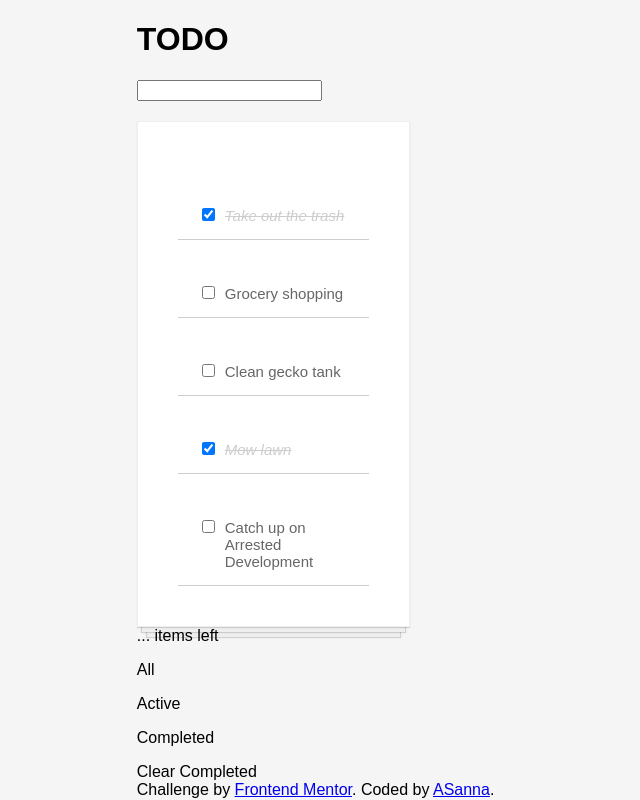
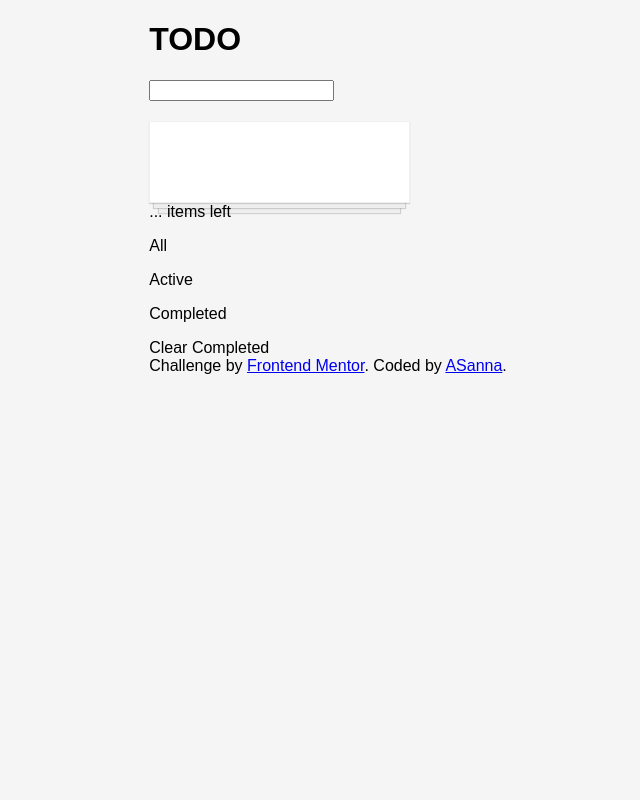
Before and after one commit to asannadock/To-Do-App, a React (Create React App) app: page / in a window 1280 px wide. Shown: the whole page, without its empty margins (312-952 px from the left). Built offline with nearby package versions, Linux system fonts and the light colour scheme.

Commit message:
Made input task working

```diff
--- a/src/App.js
+++ b/src/App.js
@@ -1,4 +1,4 @@
-import React from 'react'
+import React, { useState } from 'react'
 import Header from './components/Header'
 import Footer from './components/Footer'
 import TodoForm from './components/TodoForm'
@@ -7,11 +7,23 @@ import TodoActions from './components/TodoActions'
 import './App.css'
 
 function App() {
+    // Creating a state for inputs
+    const [inputText, setInputText] = useState('')
+    // Creating a state to store all todos. We gonna have an array of objects ([]). And we gona add inputText to this todos array by form submit in the TodoForm component
+    const [todos, setTodos] = useState([])
+
+    // Adding a new todo to the list
+    // function addTodo(todo) {
+    //     // Creating a new todos array by calling the setTodo function and passing in an array with the new todo, add it to the beginning and the old todos array spread over it
+    //     setTodos([todo, ...todos])
+    // }
+
     return (
         <div className="App">
             <Header />
-            <TodoForm />
-            <TodoList />
+            {/* Passing our new addTodo function to the todoForm component as a prop */}
+            <TodoForm todos={todos} setTodos={setTodos} inputText={inputText} setInputText={setInputText} />
+            <TodoList todos={todos} />
             <TodoActions />
             <Footer />
         </div>
--- a/src/components/TodoForm.js
+++ b/src/components/TodoForm.js
@@ -1,9 +1,34 @@
 import React from 'react'
 
-function TodoForm() {
+function TodoForm({ todos, setTodos, inputText, setInputText }) {
+    // Defining 'todo' input state
+    // const [todo, setTodo] = useState({
+    //     id: "",
+    //     task: "",
+    //     completed: false
+    // })
+
+    function handleInputTask(e) {
+        // setTodo({...todo, task: e.target.value})
+        console.log(e.target.value)
+        // Updating the state of inputText
+        setInputText(e.target.value)
+    }
+
+    function handleSubmit(e) {
+        e.preventDefault()
+        // checking if the todo's task is not empty by using trim function which removes white spaces from the string
+        if (inputText.trim()) {
+            // console.log({...todo})
+            setTodos([...todos, {task: inputText, completed: false, id: (Math.random() * 100)}])
+            // resetting task input field
+            setInputText("")
+        }
+    }
+
     return (
-        <form className="todo-form">
-            <input type="text" />
+        <form className="todo-form" onSubmit={handleSubmit}>
+            <input type="text" value={inputText} onChange={handleInputTask} />
         </form>
     )
 }
--- a/src/components/TodoItem.js
+++ b/src/components/TodoItem.js
@@ -1,21 +1,34 @@
 import React from 'react'
 
-const TodoItem = (props) => {
-    const completedTextStyle = {
-        fontStyle: "italic",
-        color: "#cdcdcd",
-        textDecoration: "line-through"
-    }
+function TodoItem({ task }) {
     return (
         <div className="todo-item">
-            <input
-                type="checkbox"
-                checked={props.completed}
-                onChange={() => props.handleChange(props.id)}
-            />
-            <p style={props.completed ? completedTextStyle : null}>{props.text}</p>
+            <input type="checkbox" />
+            <p>{task}</p>
+            <button>X</button>
         </div>
     )
 }
 
+
+
+
+// const TodoItem = (props) => {
+//     const completedTextStyle = {
+//         fontStyle: "italic",
+//         color: "#cdcdcd",
+//         textDecoration: "line-through"
+//     }
+//     return (
+//         <div className="todo-item">
+//             <input
+//                 type="checkbox"
+//                 checked={props.completed}
+//                 onChange={() => props.handleChange(props.id)}
+//             />
+//             <p style={props.completed ? completedTextStyle : null}>{props.text}</p>
+//         </div>
+//     )
+// }
+
 export default TodoItem
--- a/src/components/TodoList.js
+++ b/src/components/TodoList.js
@@ -1,39 +1,49 @@
 import React from 'react'
 import TodoItem from '../components/TodoItem'
-import todosData from '../todosList'
+// import todosData from '../todosList'
 
-class TodoList extends React.Component {
-    constructor() {
-        super()
-        this.state = {
-            todos: todosData
-        }
-        this.handleChange = this.handleChange.bind(this)
-    }
+function TodoList({ todos }) {
+    console.log(todos)
+    return (
+        <div className="todo-list">
+            {todos.map(todo => (
+                <TodoItem key={todo.id} task={todo.task} />
+            ))}
+        </div>
+    )
+}
+// class TodoList extends React.Component {
+//     constructor() {
+//         super()
+//         this.state = {
+//             todos: todosData
+//         }
+//         this.handleChange = this.handleChange.bind(this)
+//     }
 
-    handleChange(id) {
-        this.setState(prevState => {
-            const updatedTodos = prevState.todos.map( todo => {
-                if (todo.id === id) {
-                    todo.completed = !todo.completed
-                }
-                return todo
-            })
-            return {
-                todos: updatedTodos
-            }
-        })
-    }
+//     handleChange(id) {
+//         this.setState(prevState => {
+//             const updatedTodos = prevState.todos.map( todo => {
+//                 if (todo.id === id) {
+//                     todo.completed = !todo.completed
+//                 }
+//                 return todo
+//             })
+//             return {
+//                 todos: updatedTodos
+//             }
+//         })
+//     }
 
-    render() {
-        const todoElements = this.state.todos.map ( todoItem => <TodoItem key={todoItem.id} id={todoItem.id} text={todoItem.text} completed={todoItem.completed} handleChange={this.handleChange} /> )
+//     render() {
+//         const todoElements = this.state.todos.map ( todoItem => <TodoItem key={todoItem.id} id={todoItem.id} text={todoItem.text} completed={todoItem.completed} handleChange={this.handleChange} /> )
 
-        return (
-            <div className="todo-list">
-                {todoElements}
-            </div>
-        )
-    }
-}
+//         return (
+//             <div className="todo-list">
+//                 {todoElements}
+//             </div>
+//         )
+//     }
+// }
 
 export default TodoList
```
Also changed, not shown: 1 other file (tests, documents, lock files or other folders).
